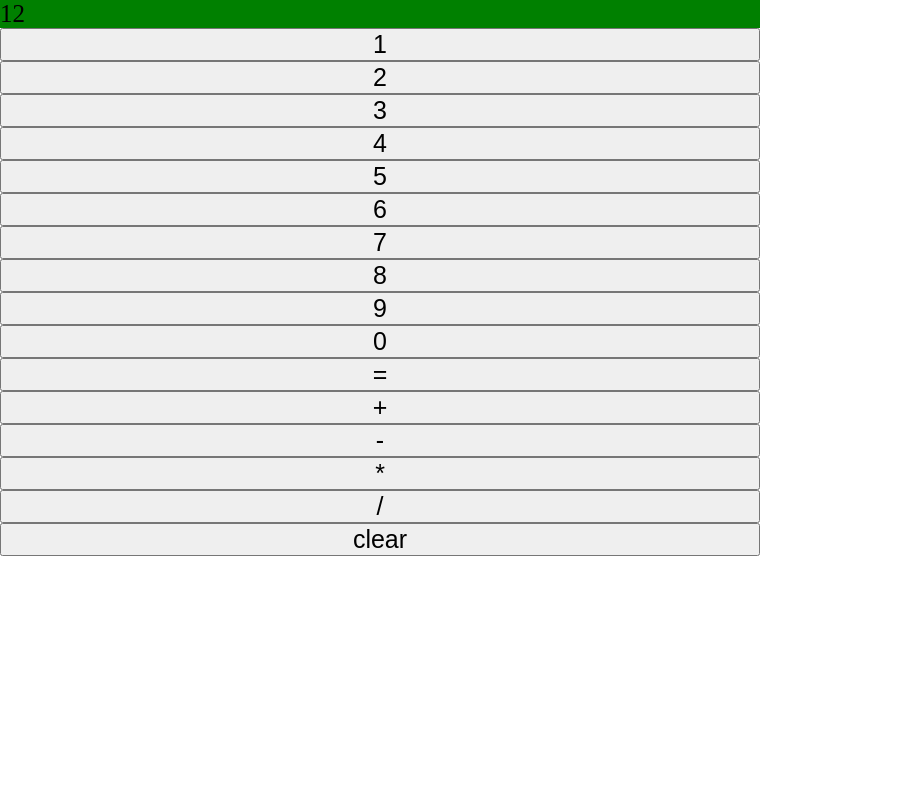
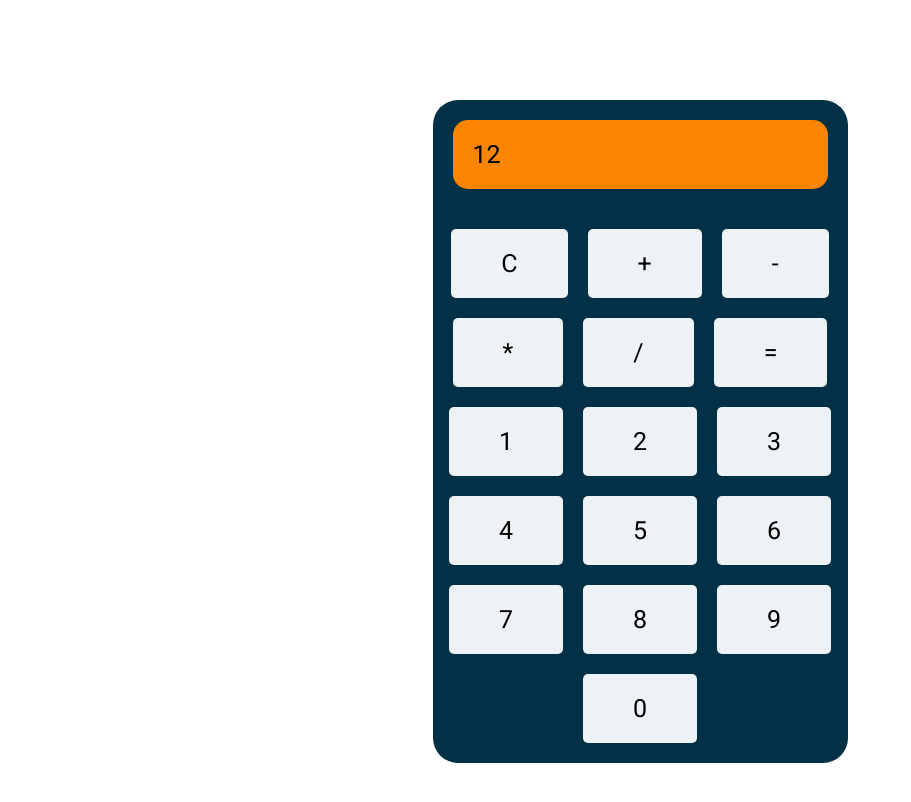
Before and after one commit to DevHarold0-0/Calculator, a plain HTML site: page index.html in a window 1280 px wide. Shown: the whole page, without its empty margins (0-911 px from the left). Drawn offline with Linux system fonts and the light colour scheme; a web font is replaced by a local one.

Commit message:
Style calculator

```diff
--- a/index.html
+++ b/index.html
@@ -15,6 +15,17 @@
         <span>12</span>
       </div>
 
+      <div class="operands">
+        <button>C</button>
+        <button>+</button>
+        <button>-</button>
+        <button>*</button>
+        <button>/</button>
+        <button>=</button>
+      </div>
+
+
+      <div class="numbers">
         <button>1</button>
         <button>2</button>
         <button>3</button>
@@ -25,12 +36,11 @@
         <button>8</button>
         <button>9</button>
         <button>0</button>
-      <button>=</button>
-      <button>+</button>
-      <button>-</button>
-      <button>*</button>
-      <button>/</button>
-      <button>clear</button>
+
+      </div>
+
+
+
     </div>
 
   </body>
--- a/styles.css
+++ b/styles.css
@@ -1,19 +1,77 @@
+@import url('https://fonts.googleapis.com/css2?family=Honk&family=Jersey+25+Charted&family=Poiret+One&family=Roboto:ital,wght@0,100;0,300;0,400;0,500;0,700;0,900;1,100;1,300;1,400;1,500;1,700;1,900&family=Yellowtail&display=swap');
+
+
 * {
     margin: 0;
     padding: 0;
     box-sizing: border-box;
+    font-family: 'Roboto' ,sans-serif;
     font-size: 25px;
+}
+
+body {
+    position: relative;
+    display: flex;
+    flex-direction: column;
+    align-items: center;
+    min-height: 400px;
+    padding: 100px 20vw;
+    background-color: white;
+}
+
+button {
+    border: none;
+    outline: 0;
+    display: inline-block;
+    padding: 20px 50px;
+    color: black;
+    background-color: #EDF2F4;
+    text-align: center;
+    cursor: pointer;
+    border-radius: 5px;
+
+    transition: all 0.3s;
+}
+
+button:hover {
+    background-color: #D90429;
+    color: white;
+    transform: translateY(-10px);
 }
 
 
 .container {
     display: flex;
     flex-direction: column;
-    justify-content: center;
     align-content: center;
-    width: 760px;
+    width: 415px;
+    gap: 20px;
+    background-color: #023047;
+    border-radius: 25px;
 }
 
 .display {
-    background-color: green;
+    display: flex;
+    flex-direction: row;
+    background: #fb8500;
+    padding: 20px;
+    margin: 20px;
+    border-radius: 15px;
 }
+
+.operands {
+    display: flex;
+    flex-direction: row;
+    justify-content: center;
+    flex-wrap: wrap;
+    gap: 20px;
+}
+
+.numbers {
+    display: flex;
+    flex-direction: row;
+    justify-content: center;
+    flex-wrap: wrap;
+    gap: 20px;
+    margin-bottom: 20px;
+}
```
Lines whose indentation alone changed are shown as unchanged.
